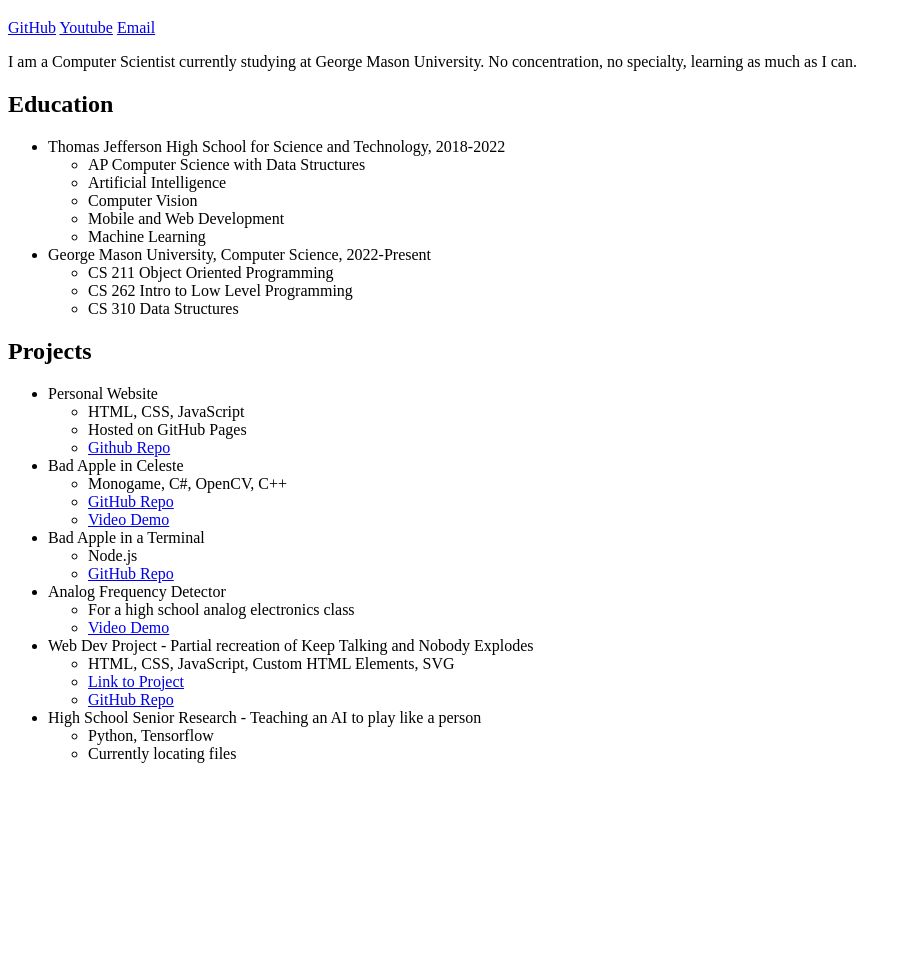
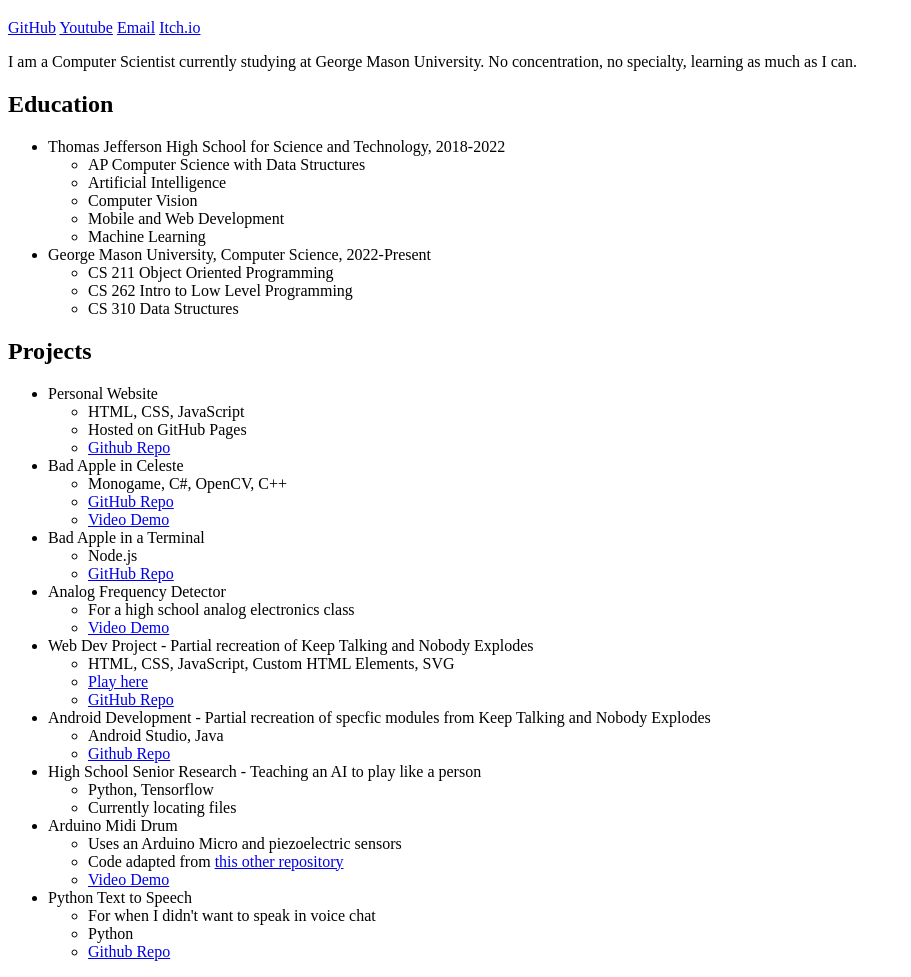
Before and after one commit to MistOfJudgement/MistOfJudgement.github.io, a plain HTML site: page index.html in a window 1280 px wide. Shown: the part 61-1038 px from the top of the page, without its empty margins (0-911 px from the left). Before the commit the page ends 840 px from the top, so only its background shows below. Drawn offline with Linux system fonts and the light colour scheme.

Commit message:
Updated projects

```diff
--- a/index.html
+++ b/index.html
@@ -7,10 +7,11 @@
 <body>
     <h1>Tushar Rangaswamy</h1>
     <div id="links">
-        <a href="https://github.com/MistOfJudgement">GitHub</a>
-        <a href="https://www.youtube.com/@tusharrangaswamy5910">Youtube</a>
-        <a href="mailto:tusharrangaswamy@gmail.com">Email</a>
-        </div>
+      <a href="https://github.com/MistOfJudgement">GitHub</a>
+      <a href="https://www.youtube.com/@tusharrangaswamy5910">Youtube</a>
+      <a href="mailto:tusharrangaswamy@gmail.com">Email</a>
+      <a href="https://mistofjudgement.itch.io/">Itch.io</a>
+    </div>
     <p>I am a Computer Scientist currently studying at George Mason University.
       No concentration, no specialty, learning as much as I can.</p>
     <h2>Education</h2>
@@ -64,8 +65,14 @@
         Web Dev Project - Partial recreation of Keep Talking and Nobody Explodes
         <ul>
           <li>HTML, CSS, JavaScript, Custom HTML Elements, SVG</li>
-          <li><a href="./bombs.html">Link to Project</a></li>
+          <li><a href="./bombs.html">Play here</a></li>
           <li><a href="https://github.com/MistOfJudgement/MistOfJudgement.github.io/blob/main/bombs.html">GitHub Repo</a></li>
+        </ul>
+      </li>
+      <li>Android Development - Partial recreation of specfic modules from Keep Talking and Nobody Explodes
+        <ul>
+          <li>Android Studio, Java</li>
+          <li><a href="https://github.com/MistOfJudgement/KTANE">Github Repo</a></li>
         </ul>
       </li>
       <li>High School Senior Research - Teaching an AI to play like a person
@@ -74,6 +81,20 @@
           <li>Currently locating files</li>
         </ul>
       </li>
+      <li>Arduino Midi Drum
+        <ul>
+          <li>Uses an Arduino Micro and piezoelectric sensors</li>
+          <li>Code adapted from <a href="https://github.com/evankale/ArduinoMidiDrums">this other repository</a></li>
+          <li><a href="https://www.youtube.com/watch?v=G3fzKPomjSg">Video Demo</a></li>
+        </ul>
+      </li>
+      <li>Python Text to Speech
+        <ul>
+          <li>For when I didn't want to speak in voice chat</li>
+          <li>Python</li>
+          <li><a href="https://github.com/MistOfJudgement/SpeechStuff">Github Repo</a></li>
+        </ul>
+      </li>
     </ul>
 </body>
 </html>
```
